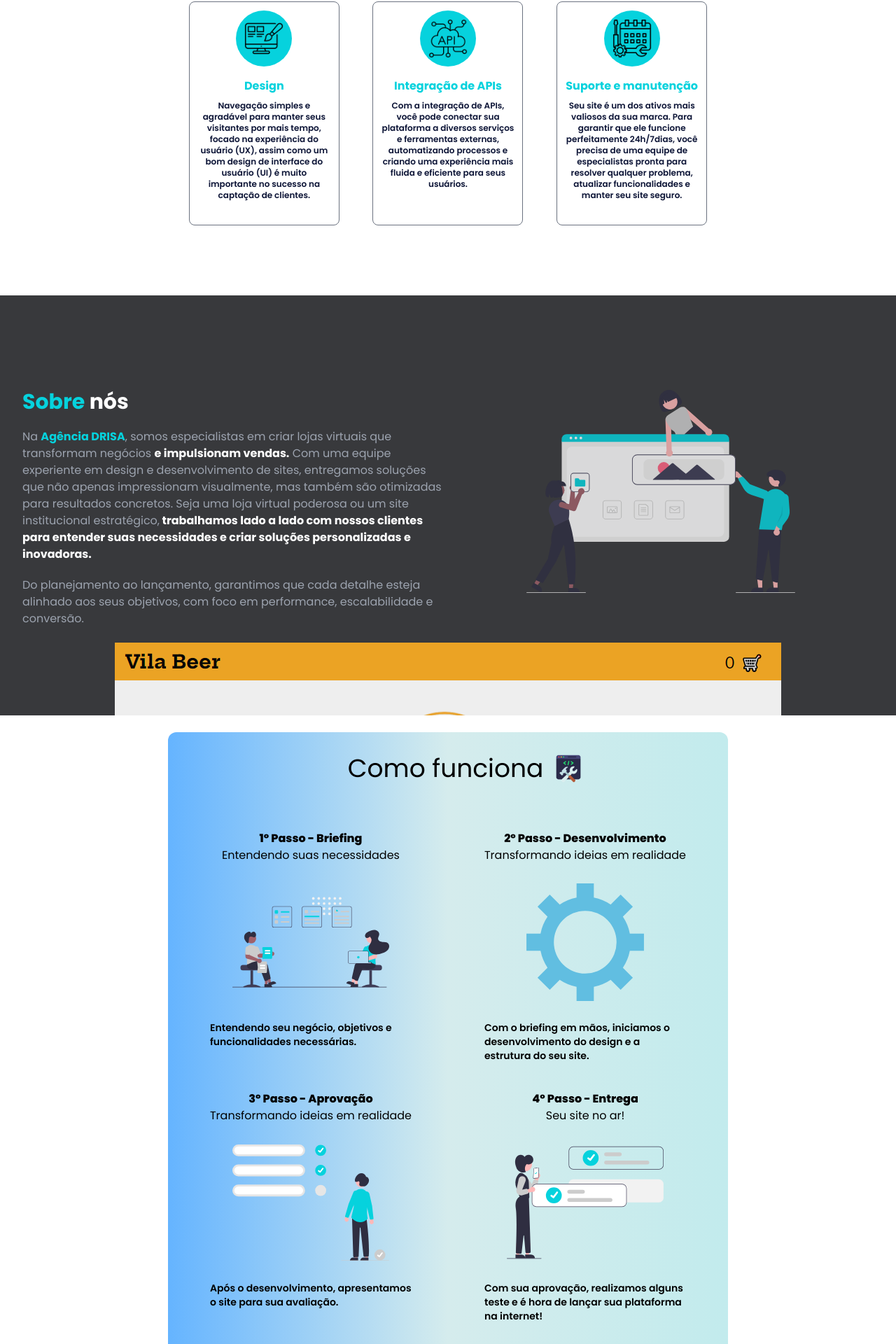
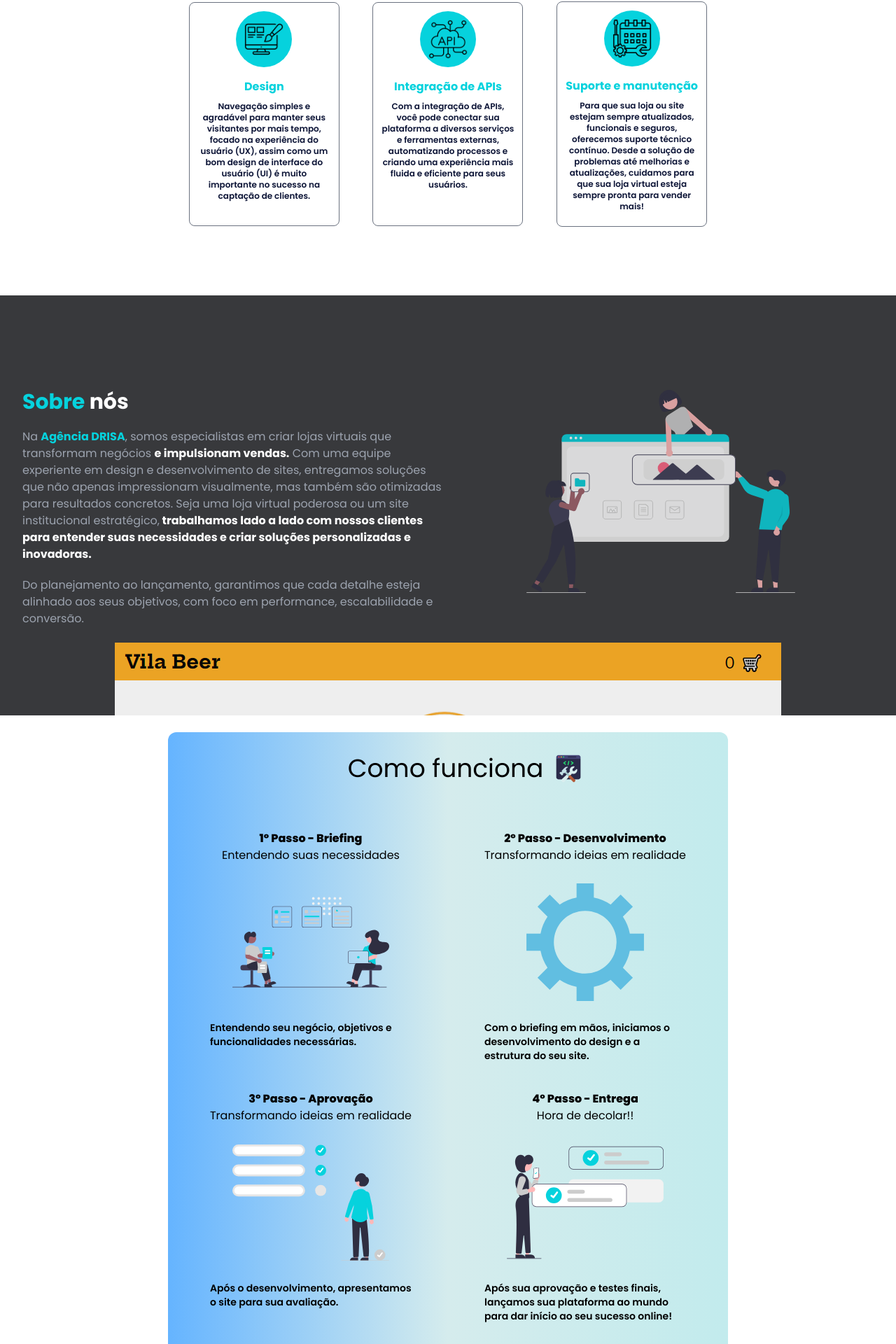
Before and after one commit to allandrs/agenciasysrisa, a React (Vite) app: page / in a window 1280 px wide. Shown: the part 1166-3086 px from the top of the page at 70% size. Built offline with nearby package versions, Linux system fonts and the light colour scheme; the HTML template or start-up script is replaced by a standard one; what @material-tailwind/html would draw is missing.

Commit message:
carousel ok

```diff
--- a/src/components/processos.jsx
+++ b/src/components/processos.jsx
@@ -52,9 +52,9 @@ export default function Processos() {
             />
             <CardProcessos
               titulo="4º Passo - Entrega"
-              subtitulo="Seu site no ar!"
+              subtitulo="Hora de decolar!!"
               img={Finish}
-              texto="Com sua aprovação, realizamos alguns teste e é hora de lançar sua plataforma na internet!"
+              texto="Após sua aprovação e testes finais, lançamos sua plataforma ao mundo para dar início ao seu sucesso online!"
               // texto2="Publicamos a plataforma e monitoramos o funcionamento                 inicial para garantir que esteja tudo rodando perfeitamente. Agora você tem uma presença digital sólida, pronta para gerar resultados."
 
             />
--- a/src/components/services.jsx
+++ b/src/components/services.jsx
@@ -108,7 +108,7 @@ const Services = forwardRef((props, ref) => {
               <Card
                 titulo="Suporte e manutenção"
                 img={Manutencao}
-                texto1="Seu site é um dos ativos mais valiosos da sua marca. Para garantir que ele funcione perfeitamente 24h/7dias, você precisa de uma equipe de especialistas pronta para resolver qualquer problema, atualizar funcionalidades e manter seu site seguro."
+                texto1="Para que sua loja ou site estejam sempre atualizados, funcionais e seguros, oferecemos suporte técnico contínuo. Desde a solução de problemas até melhorias e atualizações, cuidamos para que sua loja virtual esteja sempre pronta para vender mais!"
                 man
               />
             </div>
```
Also changed, not shown: src/components/carousel.jsx (+1 -28 lines).
